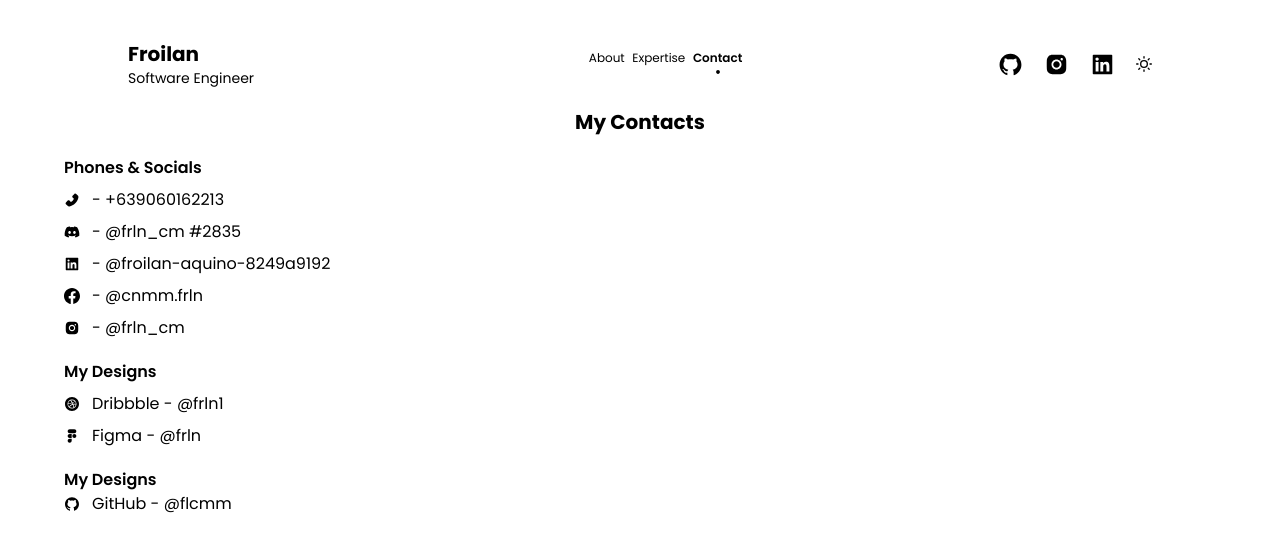
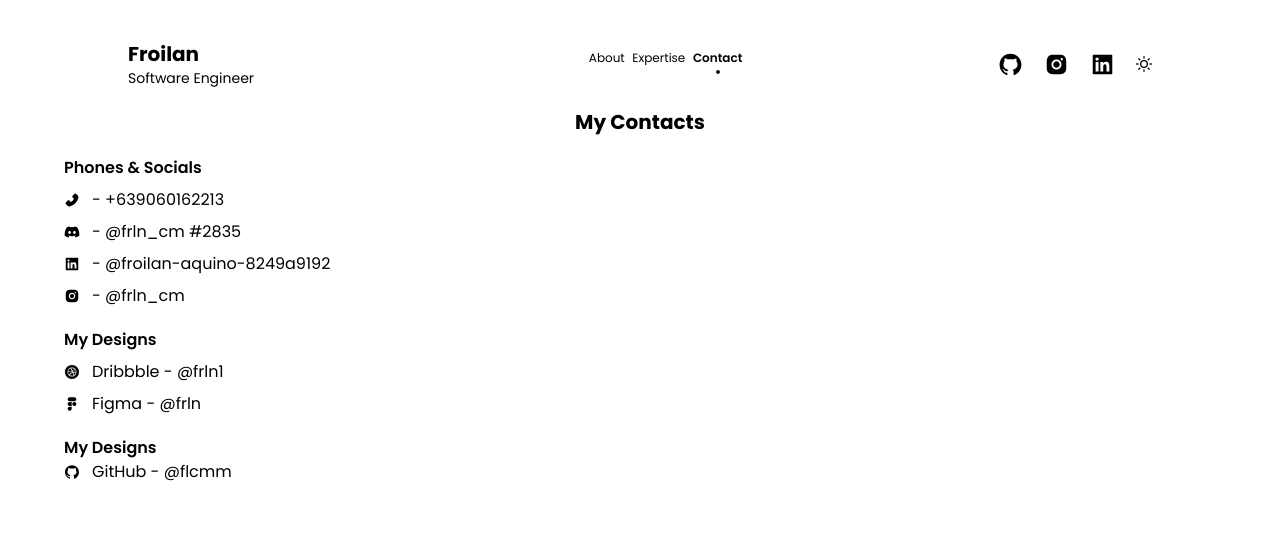
Before and after one commit to uaenaaaa/my-website, a Next.js app: page /contact in a window 1280 px wide. Shown: the top 552 px of the page. Built offline with nearby package versions, Linux system fonts and the light colour scheme.

Commit message:
remove facebook

```diff
--- a/app/contact/page.tsx
+++ b/app/contact/page.tsx
@@ -6,7 +6,6 @@ import {
   AiFillLinkedin,
   AiFillPhone
 } from 'react-icons/ai'
-import { BsFacebook } from 'react-icons/bs'
 import { FaDiscord } from 'react-icons/fa'
 import { CgFigma } from 'react-icons/cg'
 
@@ -71,16 +70,6 @@ const Contacts = () => {
               gap-x-3'>
                 <AiFillLinkedin />
                 <h1>- @froilan-aquino-8249a9192</h1>
-              </div>
-              <div className='
-              flex
-              flex-row
-              w-full
-              justify-start
-              items-center
-              gap-x-3'>
-                <BsFacebook />
-                <h1>- @cnmm.frln</h1>
               </div>
               <div className='
               flex
```
